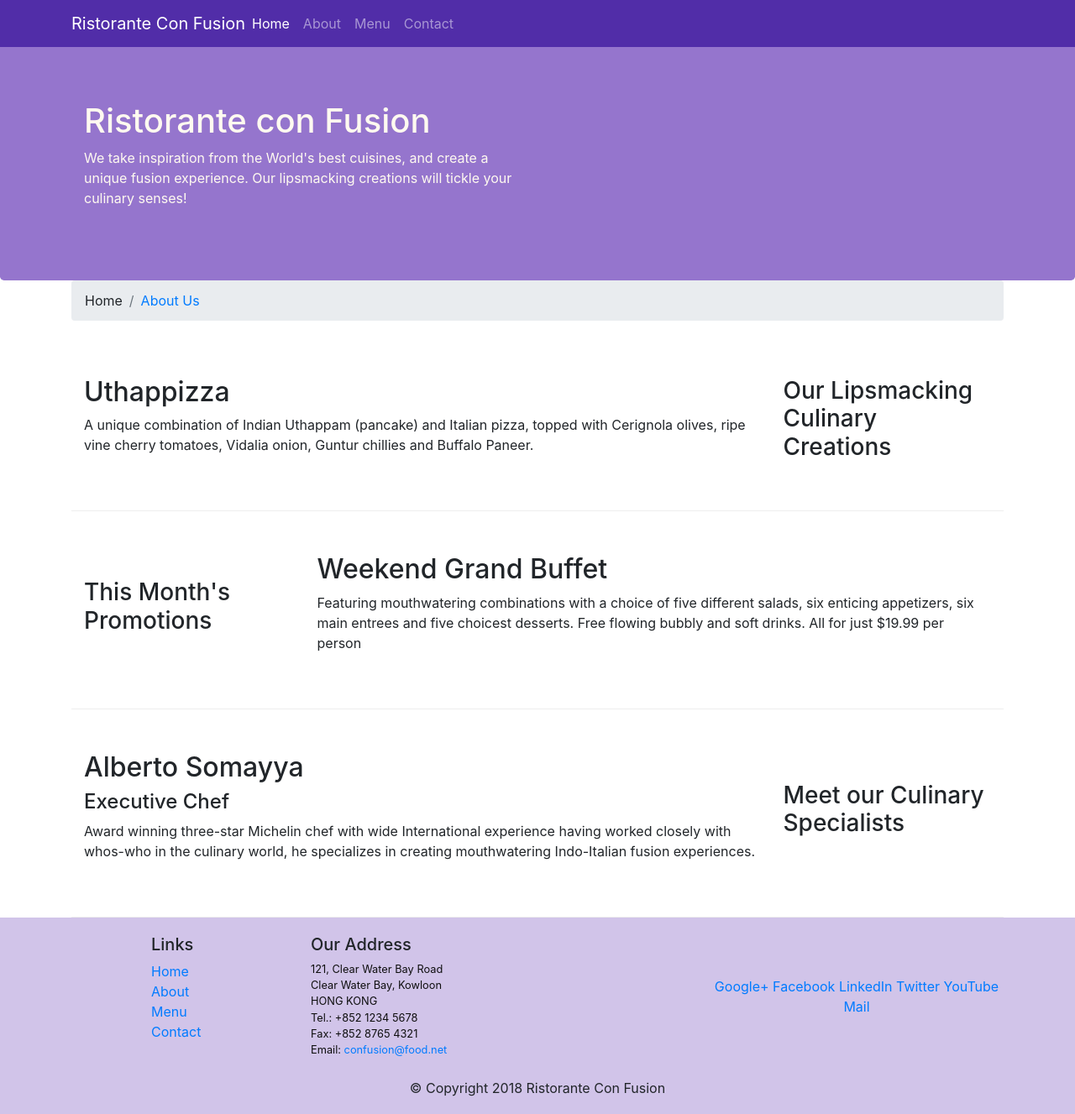
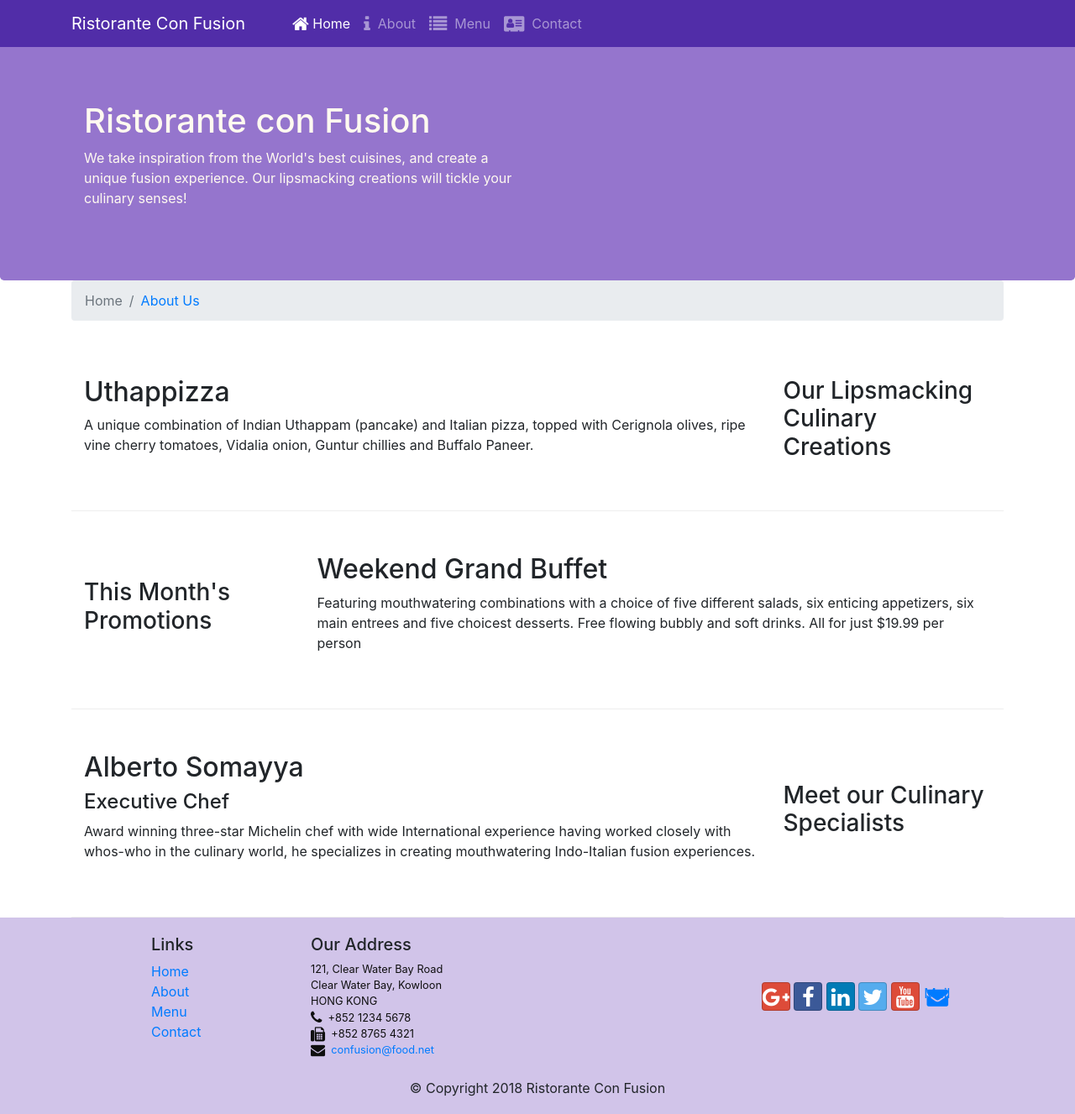
Before and after one commit to utkarshmehta/umehta.githhub.io, a website: page index.html in a window 1280 px wide. Shown: the whole page at 84% size. Drawn offline with nearby package versions, Linux system fonts and the light colour scheme.

Commit message:
icon fonts

```diff
--- a/aboutus.html
+++ b/aboutus.html
@@ -12,6 +12,8 @@
       rel="stylesheet"
       href="node_modules/bootstrap/dist/css/bootstrap.min.css"
     />
+    <link rel="stylesheet" href="node_modules/font-awesome/css/font-awesome.min.css">
+    <link rel="stylesheet" href="node_modules/bootstrap-social/bootstrap-social.css">
     <link
     rel="stylesheet"
     href="css/aboutus.css"
@@ -25,21 +27,20 @@
           class="navbar-toggler"
           type="button"
           data-toggle="collapse"
-          data-target="#Navbar"
-        >
+          data-target="#Navbar">
           <span class="navbar-toggler-icon"></span>
         </button>
         <a class="navbar-brand mr-auto" href="/index.html">Ristorante Con Fusion</a>
         <div class="collapse navbar-collapse" id="Navbar">
-          <ul class="navbar-nav mr-auto">
+          <ul class="navbar-nav mr-auto ml-5">
             <li class="nav-item">
-              <a class="nav-link" href="/index.html">Home</a>
+              <a class="nav-link" href="/index.html"> <span class="fa fa-home fa-lg"></span> Home</a>
             </li>
             <li class="nav-item active">
-              <a class="nav-link" href="./aboutus.html">About</a>
+              <a class="nav-link" href="./aboutus.html"> <span class="fa fa-info fa-lg"></span>&nbsp About</a>
             </li>
-            <li class="nav-item"><a class="nav-link" href="#">Menu</a></li>
-            <li class="nav-item"><a class="nav-link" href="#">Contact</a></li>
+            <li class="nav-item"><a class="nav-link" href="#"> <span class="fa fa-list fa-lg"></span>&nbsp Menu</a>  </li>
+            <li class="nav-item"><a class="nav-link" href="#"> <span class="fa fa-address-card fa-lg"></span>&nbsp Contact</a>  </li>
           </ul>
         </div>
       </div>
@@ -161,19 +162,19 @@
               121, Clear Water Bay Road<br />
               Clear Water Bay, Kowloon<br />
               HONG KONG<br />
-              Tel.: +852 1234 5678<br />
-              Fax: +852 8765 4321<br />
-              Email: <a href="mailto:confusion@food.net">confusion@food.net</a>
+              <i class="fa fa-phone fa-lg"></i>&nbsp +852 1234 5678<br />
+              <i class="fa fa-fax fa-lg"></i>&nbsp +852 8765 4321<br />
+              <i class="fa fa-envelope fa-lg"></i>&nbsp <a href="mailto:confusion@food.net">confusion@food.net</a>
             </address>
           </div>
           <div class="col-12 col-sm-4 align-self-center">
             <div class="text-center">
-              <a href="http://google.com/+">Google+</a>
-              <a href="http://www.facebook.com/profile.php?id=">Facebook</a>
-              <a href="http://www.linkedin.com/in/">LinkedIn</a>
-              <a href="http://twitter.com/">Twitter</a>
-              <a href="http://youtube.com/">YouTube</a>
-              <a href="mailto:">Mail</a>
+              <a class="btn btn-social-icon btn-google" href="http://google.com/+"><i class="fa fa-google-plus fa-lg"></i></a>
+              <a class="btn btn-social-icon btn-facebook" href="http://www.facebook.com/profile.php?id="><i class="fa fa-facebook fa-lg"></i></a>
+              <a class="btn btn-social-icon btn-linkedin" href="http://www.linkedin.com/in/"><i class="fa fa-linkedin fa-lg"></i></a>
+              <a class="btn btn-social-icon btn-twitter" href="http://twitter.com/"><i class="fa fa-twitter fa-lg"></i></a>
+              <a class="btn btn-social-icon btn-google" href="http://youtube.com/"><i class="fa fa-youtube fa-lg"></i></a>
+              <a class="btn btn-social-icon" href="mailto:"><i class="fa fa-envelope fa-lg"></i> Mail</a>
             </div>
           </div>
         </div>
--- a/index.html
+++ b/index.html
@@ -13,8 +13,13 @@
       href="node_modules/bootstrap/dist/css/bootstrap.min.css"
     />
     <link rel="stylesheet" href="css/styles.css" />
+    <link
+      rel="stylesheet"
+      href="/node_modules/font-awesome/css/font-awesome.min.css"
+    />
+    <link rel="stylesheet"
+    href="node_modules/bootstrap-social/bootstrap-social.css"/
   </head>
-
   <body>
     <nav class="navbar navbar-dark navbar-expand-sm fixed-top">
       <div class="container">
@@ -28,15 +33,27 @@
         </button>
         <a class="navbar-brand mr-auto" href="#">Ristorante Con Fusion</a>
         <div class="collapse navbar-collapse" id="Navbar">
-          <ul class="navbar-nav mr-auto">
+          <ul class="navbar-nav mr-auto ml-5">
             <li class="nav-item active">
-              <a class="nav-link" href="#">Home</a>
+              <a class="nav-link" href="#"
+                ><span class="fa fa-home fa-lg"></span> Home</a
+              >
             </li>
             <li class="nav-item">
-              <a class="nav-link" href="./aboutus.html">About</a>
+              <a class="nav-link" href="./aboutus.html"
+                ><span class="fa fa-info fa-lg"></span>&nbsp About</a
+              >
             </li>
-            <li class="nav-item"><a class="nav-link" href="#">Menu</a></li>
-            <li class="nav-item"><a class="nav-link" href="#">Contact</a></li>
+            <li class="nav-item">
+              <a class="nav-link" href="#"
+                ><span class="fa fa-list fa-lg"></span>&nbsp Menu</a
+              >
+            </li>
+            <li class="nav-item">
+              <a class="nav-link" href="#"
+                ><span class="fa fa-address-card fa-lg"></span>&nbsp Contact</a
+              >
+            </li>
           </ul>
         </div>
       </div>
@@ -59,8 +76,8 @@
 
     <div class="container">
       <ol class="col-12 breadcrumb">
-        <li class="breadcrumb-item"><a>Home</a></li>
-        <li class="breadcrumb-item active"><a href="./aboutus.html">About Us</a></li>
+        <li class="breadcrumb-item active"><a>Home</a></li>
+        <li class="breadcrumb-item"><a href="./aboutus.html">About Us</a></li>
       </ol>
       <div class="row row-content align-items-center">
         <div class="col-12 col-sm-4 col-md-3 order-sm-last">
@@ -126,19 +143,42 @@
               121, Clear Water Bay Road<br />
               Clear Water Bay, Kowloon<br />
               HONG KONG<br />
-              Tel.: +852 1234 5678<br />
-              Fax: +852 8765 4321<br />
-              Email: <a href="mailto:confusion@food.net">confusion@food.net</a>
+              <i class="fa fa-phone fa-lg"></i>&nbsp +852 1234 5678<br />
+              <i class="fa fa-fax fa-lg"></i>&nbsp +852 8765 4321<br />
+              <i class="fa fa-envelope fa-lg"></i>&nbsp
+              <a href="mailto:confusion@food.net">confusion@food.net</a>
             </address>
           </div>
           <div class="col-12 col-sm-4 align-self-center">
             <div class="text-center">
-              <a href="http://google.com/+">Google+</a>
-              <a href="http://www.facebook.com/profile.php?id=">Facebook</a>
-              <a href="http://www.linkedin.com/in/">LinkedIn</a>
-              <a href="http://twitter.com/">Twitter</a>
-              <a href="http://youtube.com/">YouTube</a>
-              <a href="mailto:">Mail</a>
+              <a
+                class="btn btn-social-icon btn-google"
+                href="http://google.com/+"
+                ><i class="fa fa-google-plus fa-lg"></i
+              ></a>
+              <a
+                class="btn btn-social-icon btn-facebook"
+                href="http://www.facebook.com/profile.php?id="
+                ><i class="fa fa-facebook fa-lg"></i
+              ></a>
+              <a
+                class="btn btn-social-icon btn-linkedin"
+                href="http://www.linkedin.com/in/"
+                ><i class="fa fa-linkedin fa-lg"></i
+              ></a>
+              <a
+                class="btn btn-social-icon btn-twitter"
+                href="http://twitter.com/"
+                ><i class="fa fa-twitter fa-lg"></i
+              ></a>
+              <a
+                class="btn btn-social-icon btn-google"
+                href="http://youtube.com/"
+                ><i class="fa fa-youtube fa-lg"></i
+              ></a>
+              <a class="btn btn-social-icon" href="mailto:"
+                ><i class="fa fa-envelope fa-lg"></i> Mail</a
+              >
             </div>
           </div>
         </div>
--- a/package.json
+++ b/package.json
@@ -24,6 +24,8 @@
   },
   "dependencies": {
     "bootstrap": "^4.0.0",
+    "bootstrap-social": "^5.1.1",
+    "font-awesome": "^4.7.0",
     "jquery": "^3.3.1",
     "popper.js": "^1.12.9"
   }
```
Also changed, not shown: 1 other file.
